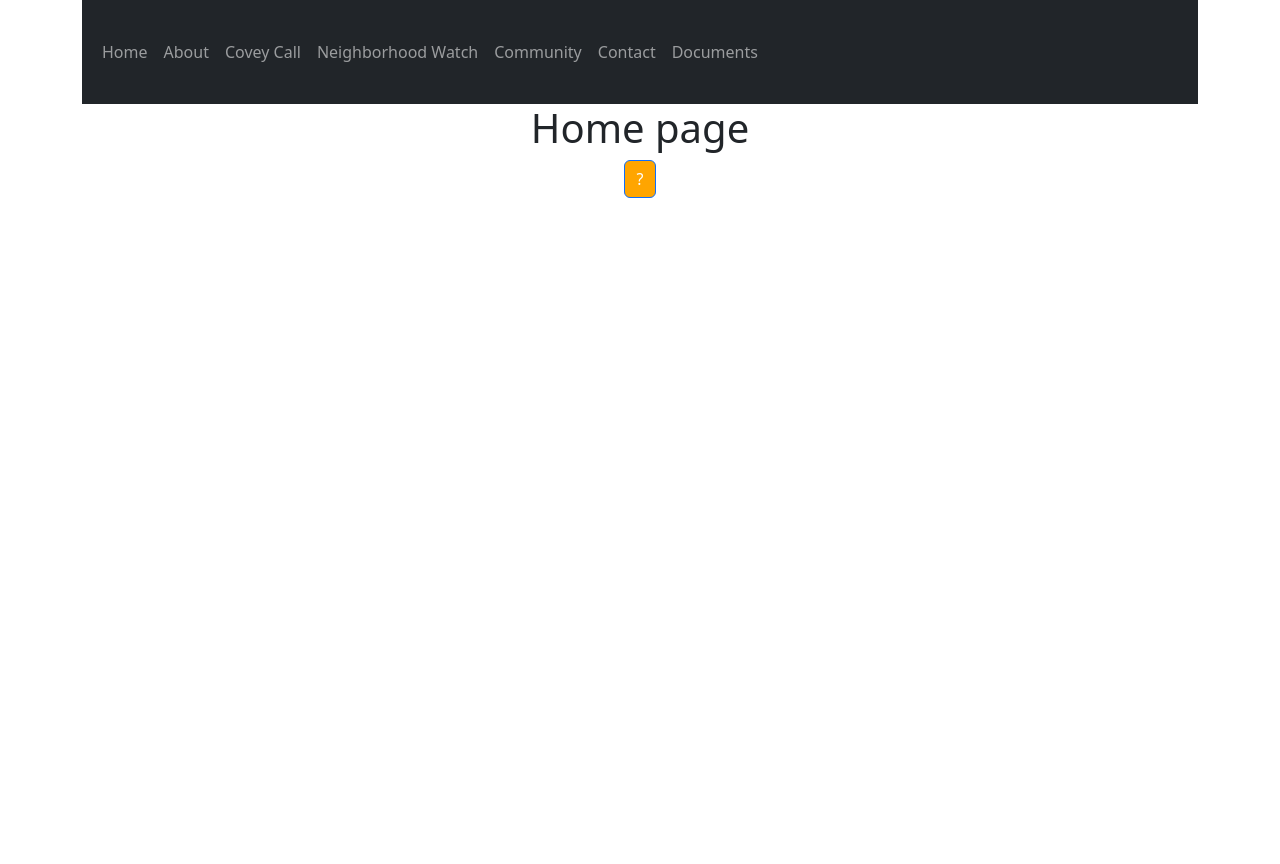
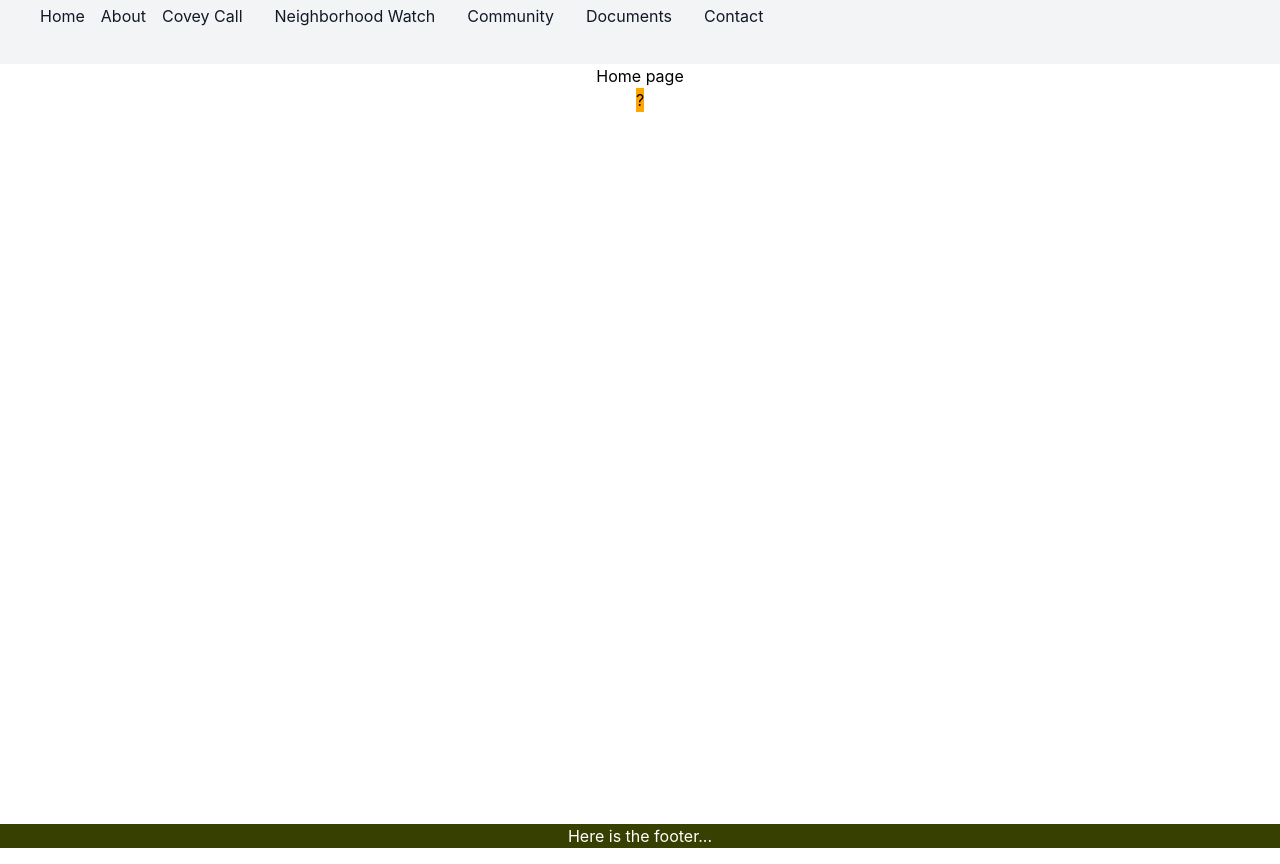
Before and after one commit to Zombie-Muse/quail-creek, a React (Create React App) app: page / in a window 1280 px wide. After the commit the page ends 824 px from the top, so only its background shows below. Built offline with nearby package versions, Linux system fonts and the light colour scheme.

Commit message:
replaced Bootstrap with Tailwind. Added menu

```diff
--- /dev/null
+++ b/postcss.config.js
@@ -0,0 +1,6 @@
+module.exports = {
+  plugins: {
+    tailwindcss: {},
+    autoprefixer: {},
+  },
+}
--- a/src/App.js
+++ b/src/App.js
@@ -1,5 +1,4 @@
-import { BrowserRouter as Router, Route, Routes } from 'react-router-dom';
-import { Container } from 'react-bootstrap';
+import { Route, Routes } from 'react-router-dom';
 import Home from './components/Home';
 import CoveyCall from './components/CoveyCall/CoveyCall';
 import About from './components/About';
@@ -14,21 +13,21 @@ import './App.css';
 function App() {
   return (
     <div className="App">
-      <Router>
-        <Container>
-          <Navigation />
-          <Routes>
-            <Route exact path="/" element={<Home />} />
-            <Route path="/covey-call" exact element={<CoveyCall />} />
-            <Route path="/about" exact element={<About />} />
-            <Route path="/neighborhood-watch" element={<NeighborhoodWatch />} />
-            <Route path="/community" element={<Community />} />
-            <Route path="/contact" element={<Contact />} />
-            <Route path="/documents" element={<Documents />} />
-          </Routes>
-          <Footer />
-        </Container>
-      </Router>
+      <Navigation />
+      <Routes>
+        <Route exact path="/" element={<Home />} />
+        <Route exact path="/covey-call" element={<CoveyCall />} />
+        <Route exact path="/about" element={<About />} />
+        <Route
+          exact
+          path="/neighborhood-watch"
+          element={<NeighborhoodWatch />}
+        />
+        <Route exact path="/community" element={<Community />} />
+        <Route exact path="/contact" element={<Contact />} />
+        <Route exact path="/documents" element={<Documents />} />
+      </Routes>
+      <Footer />
     </div>
   );
 }
--- a/src/components/Navigation.js
+++ b/src/components/Navigation.js
@@ -1,41 +1,103 @@
 import { useState } from 'react';
-import { Navbar, Container, Nav } from 'react-bootstrap';
-// import NavbarCollapse from 'react-bootstrap/esm/NavbarCollapse';
+import { NavLink } from 'react-router-dom';
+import { FiMenu, FiX } from 'react-icons/fi';
 
 const Navigation = () => {
+  const [isOpen, setIsOpen] = useState(false);
   const [error, setError] = useState('');
 
+  const handleClick = () => {
+    setIsOpen(!isOpen);
+  };
+  const closeMenu = () => {
+    setIsOpen(false);
+  };
+
   return (
-    <Navbar collapseOnSelect expand="lg" bg="dark" variant="dark" sticky="top">
-      <Container>
-        <Nav className="me-auto my-4 justify-content-center">
-          <Navbar.Toggle aria-controls="responsive-navbar-nav" />
-          <Navbar.Collapse id="responsive-navbar-nav">
-            <Nav.Item>
-              <Nav.Link href="/">Home</Nav.Link>
-            </Nav.Item>
-            <Nav.Item>
-              <Nav.Link href="/about">About</Nav.Link>
-            </Nav.Item>
-            <Nav.Item>
-              <Nav.Link href="/covey-call">Covey Call</Nav.Link>
-            </Nav.Item>
-            <Nav.Item>
-              <Nav.Link href="/neighborhood-watch">Neighborhood Watch</Nav.Link>
-            </Nav.Item>
-            <Nav.Item>
-              <Nav.Link href="/community">Community</Nav.Link>
-            </Nav.Item>
-            <Nav.Item>
-              <Nav.Link href="/contact">Contact</Nav.Link>
-            </Nav.Item>
-            <Nav.Item>
-              <Nav.Link href="/documents">Documents</Nav.Link>
-            </Nav.Item>
-          </Navbar.Collapse>
-        </Nav>
-      </Container>
-    </Navbar>
+    <header>
+      <nav className="relative p-6 bg-gray-100">
+        <div className="flex content-between justify-between">
+          <div
+            id="hamburger"
+            className="flex justify-end px-3 -my-4 rounded text-gray-900 hover:text-gray-500 cursor-pointer sm:hidden"
+            onClick={handleClick}
+          >
+            {isOpen ? <FiX /> : <FiMenu />}
+          </div>
+          <ul
+            className={
+              isOpen
+                ? 'text-center sm:-my-8 pb-8 sm:items-center sm:flex sm:justify-end'
+                : 'text-center sm:-my-8 pb-8 sm:items-center sm:flex sm:justify-end hidden'
+            }
+          >
+            <li className="py-3 px-4">
+              <NavLink
+                to="/"
+                className=" rounded text-gray-900 hover:text-gray-500"
+                onClick={closeMenu}
+              >
+                Home
+              </NavLink>
+            </li>
+            <li>
+              <NavLink
+                to="/about"
+                className="rounded text-gray-900 hover:text-gray-500"
+                onClick={closeMenu}
+              >
+                About
+              </NavLink>
+            </li>
+            <li className="py-3 px-4">
+              <NavLink
+                to="/covey-call"
+                className=" rounded text-gray-900 hover:text-gray-500"
+                onClick={closeMenu}
+              >
+                Covey Call
+              </NavLink>
+            </li>
+            <li className="py-3 px-4">
+              <NavLink
+                to="/neighborhood-watch"
+                className=" rounded text-gray-900 hover:text-gray-500"
+                onClick={closeMenu}
+              >
+                Neighborhood Watch
+              </NavLink>
+            </li>
+            <li className="py-3 px-4">
+              <NavLink
+                to="/community"
+                className=" rounded text-gray-900 hover:text-gray-500"
+                onClick={closeMenu}
+              >
+                Community
+              </NavLink>
+            </li>
+            <li className="py-3 px-4">
+              <NavLink
+                to="/documents"
+                className=" rounded text-gray-900 hover:text-gray-500"
+                onClick={closeMenu}
+              >
+                Documents
+              </NavLink>
+            </li>
+            <li className="py-3 px-4">
+              <NavLink
+                to="/contact"
+                className=" rounded text-gray-900 hover:text-gray-500"
+                onClick={closeMenu}
+              >
+                Contact
+              </NavLink>
+            </li>
+          </ul>
+        </div>
+      </nav>
+    </header>
   );
 };
 
--- a/src/index.css
+++ b/src/index.css
@@ -1,3 +1,7 @@
+@tailwind base;
+@tailwind components;
+@tailwind utilities;
+
 body {
   margin: 0;
   font-family: -apple-system, BlinkMacSystemFont, 'Segoe UI', 'Roboto', 'Oxygen',
--- a/src/index.js
+++ b/src/index.js
@@ -1,12 +1,14 @@
 import React from 'react';
 import ReactDOM from 'react-dom/client';
+import { BrowserRouter } from 'react-router-dom';
 import './index.css';
-import 'bootstrap/dist/css/bootstrap.min.css';
 import App from './App';
 
 const root = ReactDOM.createRoot(document.getElementById('root'));
 root.render(
   <React.StrictMode>
-    <App />
+    <BrowserRouter>
+      <App />
+    </BrowserRouter>
   </React.StrictMode>
 );
--- /dev/null
+++ b/tailwind.config.js
@@ -0,0 +1,8 @@
+/** @type {import('tailwindcss').Config} */
+module.exports = {
+  content: ['./src/**/*.{js,jsx,ts,tsx}'],
+  theme: {
+    extend: {},
+  },
+  plugins: [],
+};
```
Also changed, not shown: package.json (+6 -1 lines), 1 other file (tests, documents, lock files or other folders).
